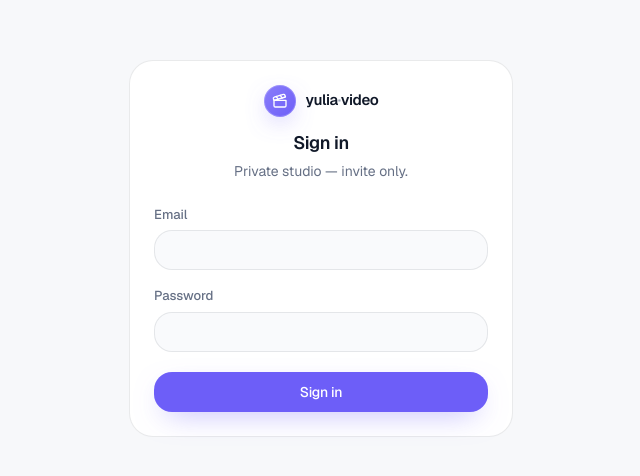
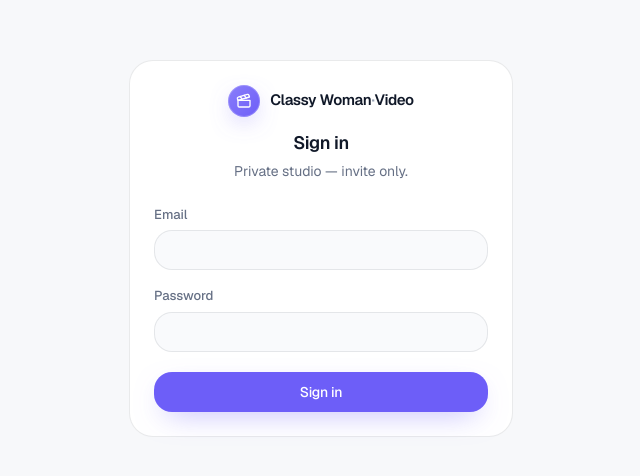
Before and after one commit to Joeyleeyt/Yuliatool, a Next.js app in the folder apps/web/: page /login in a window 1280 px wide. Shown: the part 152-628 px from the top of the page, without its empty margins (319-959 px from the left). Built offline with nearby package versions, Linux system fonts and the light colour scheme; no server answers.

Commit message:
Update the Logo

```diff
--- a/apps/web/src/app/(auth)/login/page.tsx
+++ b/apps/web/src/app/(auth)/login/page.tsx
@@ -17,7 +17,7 @@ export default function LoginPage() {
   // Surface a message when the guard bounced a non-permitted session here.
   useEffect(() => {
     if (typeof window !== 'undefined' && new URLSearchParams(window.location.search).has('denied')) {
-      setError('This account is not permitted to use yulia-video.');
+      setError('This account is not permitted to use Classy Woman Video.');
     }
   }, []);
 
@@ -38,7 +38,7 @@ export default function LoginPage() {
     if (!isEmailAllowed(email)) {
       await supabase.auth.signOut();
       setLoading(false);
-      setError('This account is not permitted to use yulia-video.');
+      setError('This account is not permitted to use Classy Woman Video.');
       return;
     }
 
--- a/apps/web/src/app/globals.css
+++ b/apps/web/src/app/globals.css
@@ -3,7 +3,7 @@
 @tailwind utilities;
 
 /* ------------------------------------------------------------------ *
- * yulia-video — Bright Editorial Studio design system
+ * Classy Woman Video — Bright Editorial Studio design system
  * A calm gallery-white canvas with pure-white floating cards, soft
  * ink-tinted shadows, and a violet↔blue AI accent pair.
  * Tokens are raw "R G B" channels so Tailwind can apply /alpha.
--- a/apps/web/src/app/layout.tsx
+++ b/apps/web/src/app/layout.tsx
@@ -9,7 +9,7 @@ import './globals.css';
 const inter = Inter({ subsets: ['latin'], variable: '--font-inter', display: 'swap' });
 
 export const metadata: Metadata = {
-  title: 'yulia-video — Your AI Film Director',
+  title: 'Classy Woman Video — Your AI Film Director',
   description: 'Turn any voiceover into a cinematic YouTube video. AI writes the scenes, generates the visuals, and renders a finished movie — automatically.',
 };
 
--- a/apps/web/src/components/marketing/cta-footer.tsx
+++ b/apps/web/src/components/marketing/cta-footer.tsx
@@ -32,7 +32,7 @@ export function CtaFooter() {
         <div className="mx-auto flex max-w-6xl flex-col items-center justify-between gap-4 px-4 py-10 sm:flex-row lg:px-8">
           <Brand href="/" />
           <p className="text-xs text-fg-subtle">
-            © {2026} yulia-video — an autonomous AI filmmaking studio.
+            © {2026} Classy Woman Video — an autonomous AI filmmaking studio.
           </p>
           <div className="flex items-center gap-6 text-xs text-fg-muted">
             <a href="#pricing" className="hover:text-fg">Pricing</a>
--- a/apps/web/src/components/marketing/examples.tsx
+++ b/apps/web/src/components/marketing/examples.tsx
@@ -19,7 +19,7 @@ const GRADIENTS = [
 export function Examples() {
   return (
     <Section
-      eyebrow="Made with yulia-video"
+      eyebrow="Made with Classy Woman Video"
       title="Films that look directed, not generated."
       description="A soft-luxury editorial house style — every render arrives graded, paced, and finished."
     >
--- a/apps/web/src/components/marketing/features.tsx
+++ b/apps/web/src/components/marketing/features.tsx
@@ -40,7 +40,7 @@ export function Features() {
   return (
     <Section
       id="features"
-      eyebrow="Why yulia-video"
+      eyebrow="Why Classy Woman Video"
       title="Built like production infrastructure, felt like magic."
     >
       <div className="grid gap-px overflow-hidden rounded-2xl border border-line/8 bg-line/8 sm:grid-cols-2 lg:grid-cols-3">
--- a/apps/web/src/components/shell/brand.tsx
+++ b/apps/web/src/components/shell/brand.tsx
@@ -2,7 +2,7 @@ import Link from 'next/link';
 import { Clapperboard } from 'lucide-react';
 import { cn } from '@/lib/utils';
 
-/** The yulia-video wordmark + film-studio glyph. */
+/** The Classy Woman Video wordmark + film-studio glyph. */
 export function Brand({ className, href = '/projects' }: { className?: string; href?: string }) {
   return (
     <Link href={href} className={cn('group inline-flex items-center gap-2.5', className)}>
@@ -11,7 +11,7 @@ export function Brand({ className, href = '/projects' }: { className?: string; h
         <span className="absolute inset-0 rounded-lg ring-1 ring-inset ring-white/20" />
       </span>
       <span className="text-[15px] font-semibold tracking-tight text-fg">
-        yulia<span className="text-fg-subtle">·</span>video
+        Classy Woman<span className="text-fg-subtle">·</span>Video
       </span>
     </Link>
   );
--- a/apps/web/src/lib/api/context.ts
+++ b/apps/web/src/lib/api/context.ts
@@ -34,7 +34,7 @@ export async function requireUser(ctx: AppContext): Promise<AuthedUser> {
   const email = user.email ?? '';
   // Private tool: only the allowlisted accounts may use the API.
   if (!isEmailAllowed(email)) {
-    throw new AppError({ code: 'FORBIDDEN', message: 'This account is not permitted to use yulia-video.' });
+    throw new AppError({ code: 'FORBIDDEN', message: 'This account is not permitted to use Classy Woman Video.' });
   }
   const ensuredKey = `profile:ensured:${user.id}`;
   const alreadyEnsured = await ctx.cache.get<boolean>(ensuredKey);
```
